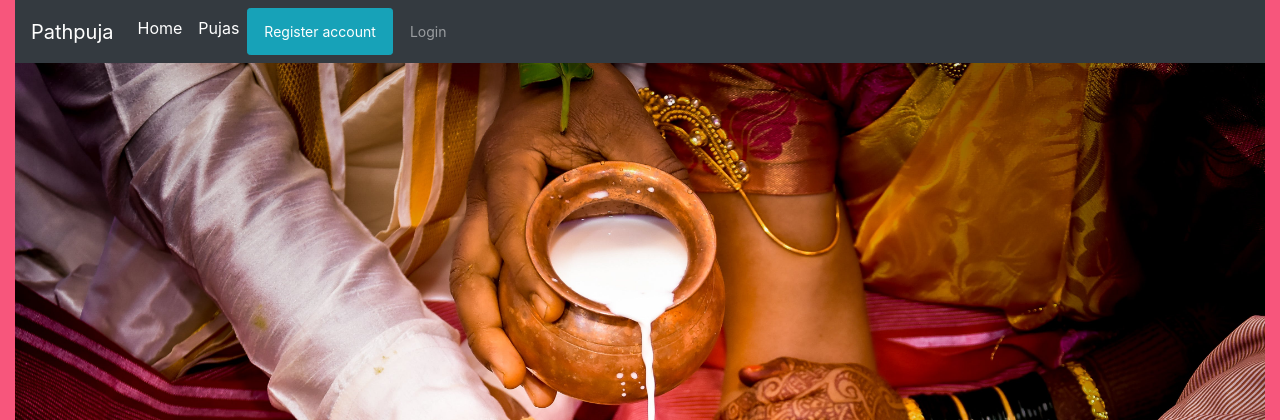
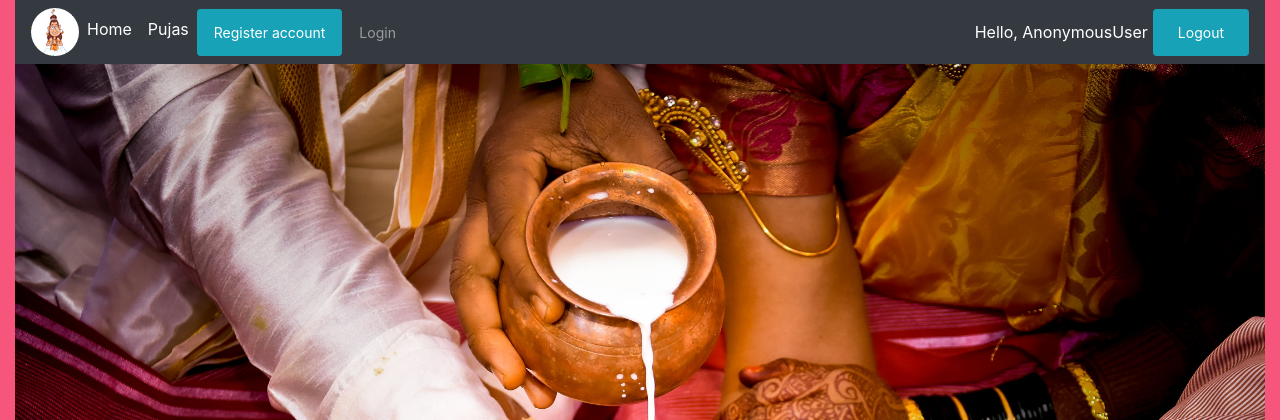
Before and after one commit to ajitpaudel74/Pathpuja, a Django app: page / in a window 1280 px wide. Shown: the top 420 px of the page. Run offline with Django 4.2, Linux system fonts and the light colour scheme.

Commit message:
Added login and logout

```diff
--- a/app1/urls.py
+++ b/app1/urls.py
@@ -5,7 +5,8 @@ urlpatterns = [
     path('',views.home,name="home"),
     path('puja/<str:pk>',views.puja,name="puja"),
     path('puja-list/',views.puja_list,name="puja_list"),
-    path('login/',views.login,name="login"),
+    path('login/',views.loginUser,name="login"),
+    path('logout/',views.logoutUser,name="logout"),
     path('register/',views.register, name="register")
 
 ]
--- a/app1/views.py
+++ b/app1/views.py
@@ -1,5 +1,8 @@
 from django.shortcuts import render,HttpResponse,redirect
 from django.contrib.auth.forms import UserCreationForm
+from django.contrib import messages
+
+from django.contrib.auth import authenticate,login,logout
 from .models import *
 from .forms import *
 
@@ -26,9 +29,25 @@ def puja(request,pk):
     }
     return render(request,"puja.html",context)
 
-def login(request):
+def loginUser(request):
+
+    if request.method=="POST":
+        username= request.POST.get('username')
+        password= request.POST.get('password')
+
+        user = authenticate(request, username=username, password=password)
+        if user is not None:
+            login(request,user)
+            return redirect("/")
+        else:
+            messages.info(request,"Username or Password not correct.")
 
     return render(request,"login.html")
+
+def logoutUser(request):
+    logout(request)
+
+    return redirect("login")
 
 def register(request):
     form = RegistrationForm()
@@ -42,6 +61,8 @@ def register(request):
 
         if form.is_valid():
             form.save()
-            return redirect("/login")
+            user = form.cleaned_data.get('username')
+            messages.success(request,"User has been created for "+user)
+            return redirect("login")
 
     return render(request,"register.html",context)
--- a/templates/navbar.html
+++ b/templates/navbar.html
@@ -1,6 +1,22 @@
+{% load static %}
+<style>
+  #hello-msg{
+    color:white;
+    margin-right: 5px;
+  }
+  #logout{
+    color:white;
+
+  }
+  #logoutbtn:hover{
+    background-color: black;
+  }
+
+</style>
+
 <div class="container-fluid">
 <nav class="navbar navbar-expand-lg navbar-dark bg-dark">
-    <a class="navbar-brand" href="{%url "home"%}">Pathpuja</a>
+  <img src={% static "/images/naradmuni48(2).ico" %}>
     <button class="navbar-toggler" type="button" data-toggle="collapse" data-target="#navbarNav" aria-controls="navbarNav" aria-expanded="false" aria-label="Toggle navigation">
       <span class="navbar-toggler-icon"></span>
     </button>
@@ -12,8 +28,6 @@
         <li class="nav-item">
           <a class="nav-link text-white" href="{%url "puja_list"%}">Pujas</a>
         </li>
-        <div class="collapse navbar-collapse justify-content-end" id="navbarSupportedContent">
-          <ul class="navbar-nav mr-auto ">
         <li class="nav-item btn btn-sm btn-info">
           <a class="nav-link active" aria-current="page" href="{%url "register"%}">Register account</a>
         </li>
@@ -22,7 +36,8 @@
         </li>
       </ul>
     </div>
-      </ul>
-    </div>
+
+    <span id="hello-msg">Hello, {{request.user}}</span>
+    <span><button id="logoutbtn" class="nav-item btn btn-sm btn-info"><a id="logout" class="nav-link active" aria-current="page" href="{%url "logout"%}">Logout</a></button></span>
   </nav>
 </div>
--- a/templates/register.html
+++ b/templates/register.html
@@ -120,6 +120,7 @@
 				   		</div>
 					</form>
 				</div>
+
 				<div class="mt-4">
 					<div class="d-flex justify-content-center links">
 						Already have an account? <a href="{% url 'login' %}" class="ml-2">Login</a>
```
Also changed, not shown: templates/login.html (+4 -4 lines), db.sqlite3, static/images/naradmuni(2).ico (added), static/images/naradmuni(3).ico (added), static/images/naradmuni.ico (added), static/images/naradmuni48(2).ico (added), static/images/naradmunii.ico (added). Lines whose indentation alone changed are shown as unchanged.
